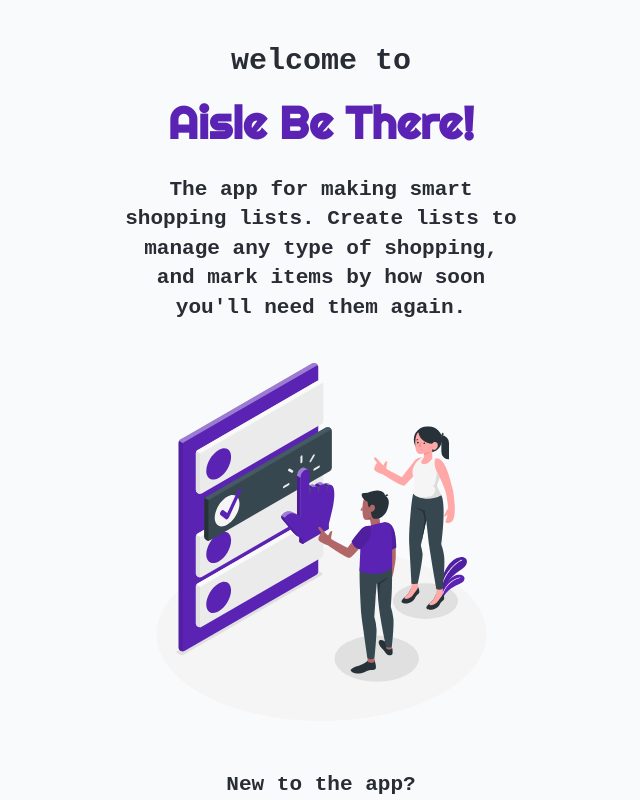
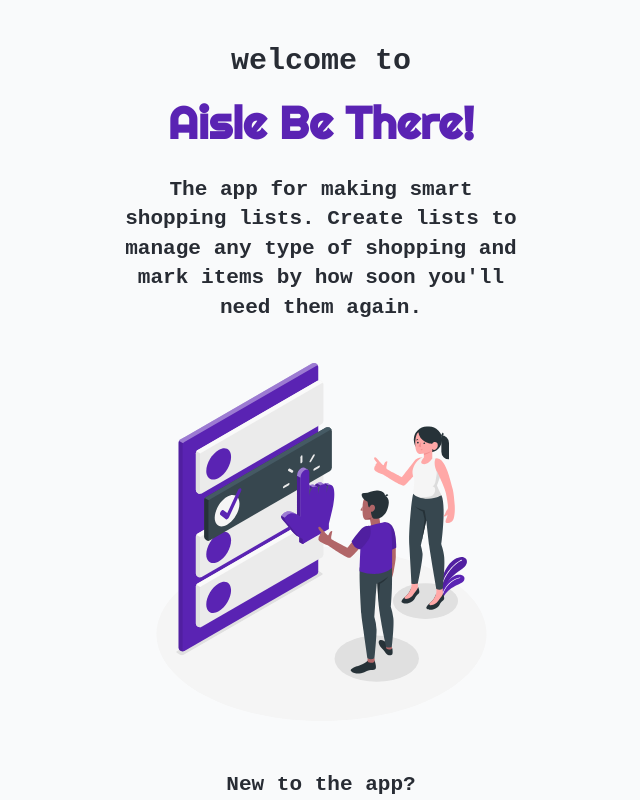
Before and after one commit to the-collab-lab/tcl-69-smart-shopping-list, a React (Vite) app: page / in a window 1280 px wide. Shown: the top 800 px of the page, without its empty margins (324-964 px from the left). Built offline with nearby package versions, Linux system fonts and the light colour scheme; no server answers; a web font is replaced by a local one.

Commit message:
remove comma in welcome text

```diff
--- a/src/views/Home.jsx
+++ b/src/views/Home.jsx
@@ -13,7 +13,7 @@
 					<h1 className="Home-app-name">Aisle Be There!</h1>
 					<h3 className="Home-intro-text">
 						The app for making smart shopping lists. Create lists to manage any
-						type of shopping, and mark items by how soon you'll need them again.
+						type of shopping and mark items by how soon you'll need them again.
 					</h3>
 					<img
 						className="Home-welcome"
```
